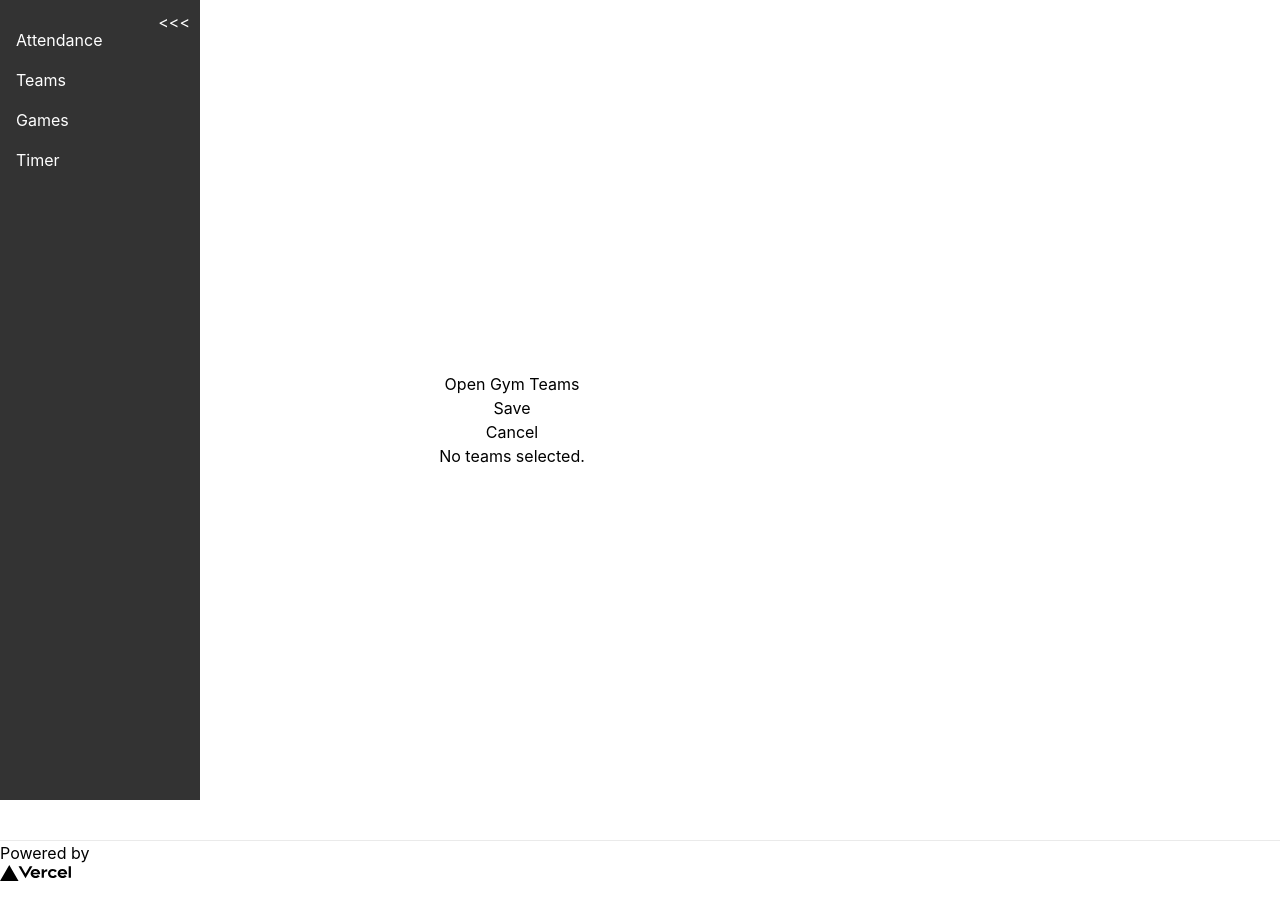
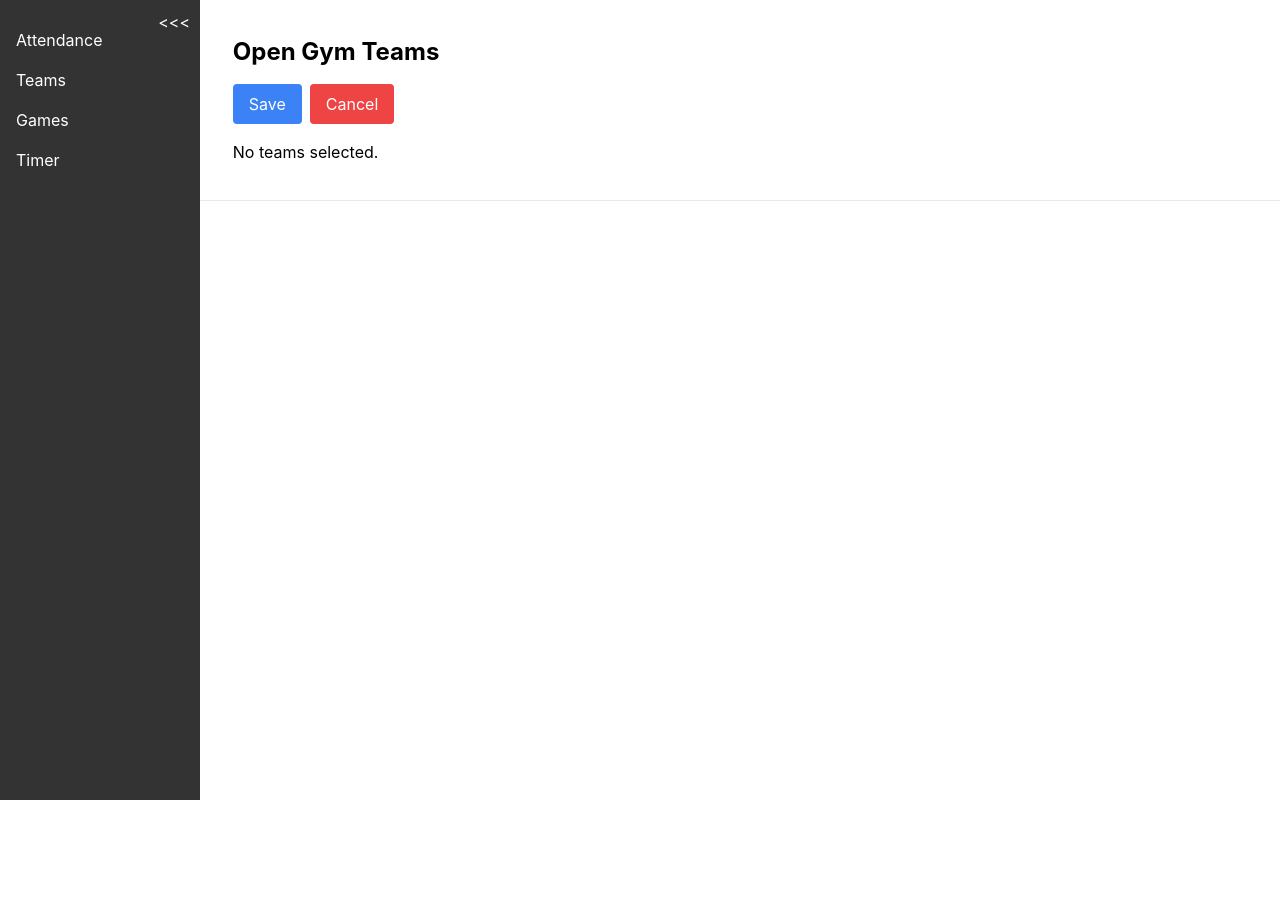
Before and after one commit to jsartin513/open-gym, a Next.js app: page /teams in a window 1280 px wide. Both pictures are taken after a click on the button "Edit". Shown: the top 920 px of the page. After the commit the page ends 800 px from the top, so only its background shows below. Built offline with nearby package versions, Linux system fonts and the light colour scheme.

Commit message:
Fix styles on team editing page

```diff
--- a/src/pages/teams.js
+++ b/src/pages/teams.js
@@ -1,6 +1,5 @@
 import React, { useEffect, useState } from "react";
 import Layout from "../components/(layout)/layout";
-import styles from "../styles/Home.module.css";
 
 const TeamsPage = () => {
   const [selectedTeams, setSelectedTeams] = useState([]);
@@ -77,26 +76,32 @@ const TeamsPage = () => {
 
   return (
     <Layout>
-      <div className={styles.container}>
-        <h1>Open Gym Teams</h1>
-        <button onClick={handleEditToggle}>
+      <div className="container mx-auto p-4" style={{ paddingLeft: 'calc(20% + 1rem)' }}> {/* Adjusted padding */}
+        <h1 className="text-2xl font-bold mb-4">Open Gym Teams</h1>
+        <button
+          onClick={handleEditToggle}
+          className="bg-blue-500 text-white px-4 py-2 rounded hover:bg-blue-700 mb-4"
+        >
           {isEditMode ? "Save" : "Edit"}
         </button>
         {isEditMode && (
-          <button onClick={handleCancelEdit}>
+          <button
+            onClick={handleCancelEdit}
+            className="bg-red-500 text-white px-4 py-2 rounded hover:bg-red-700 mb-4 ml-2"
+          >
             Cancel
           </button>
         )}
-        <div className={styles.teamsLists}>
+        <div className="grid grid-cols-1 md:grid-cols-2 lg:grid-cols-3 gap-4"> {/* Adjusted grid layout */}
           {selectedTeams.length === 0 ? (
             <p>No teams selected.</p>
           ) : (
             selectedTeams.map((team, teamIndex) => (
-              <div key={teamIndex} className={styles.team}>
-                Team {teamIndex + 1}
-                <ul>
+              <div key={teamIndex} className="bg-white shadow-md rounded-lg p-4">
+                <h2 className="text-xl font-semibold mb-2">Team {teamIndex + 1}</h2>
+                <ul className="list-disc pl-5">
                   {team.map((member, memberIndex) => (
-                    <li key={memberIndex}>
+                    <li key={memberIndex} className="mb-2">
                       {isEditMode ? (
                         <>
                           <input
@@ -109,6 +114,7 @@ const TeamsPage = () => {
                                 e.target.value
                               )
                             }
+                            className="border rounded p-1 mr-2"
                           />
                           <select
                             value={
@@ -123,6 +129,7 @@ const TeamsPage = () => {
                                 e.target.value
                               )
                             }
+                            className="border rounded p-1 mr-2"
                           >
                             <option value="">Move to...</option>
                             {selectedTeams.map(
@@ -141,6 +148,7 @@ const TeamsPage = () => {
                             onClick={() =>
                               handleRemovePlayer(teamIndex, memberIndex)
                             }
+                            className="bg-red-500 text-white px-2 py-1 rounded hover:bg-red-700"
                           >
                             Remove
                           </button>
@@ -152,7 +160,10 @@ const TeamsPage = () => {
                   ))}
                 </ul>
                 {isEditMode && (
-                  <button onClick={() => handleAddPlayer(teamIndex)}>
+                  <button
+                    onClick={() => handleAddPlayer(teamIndex)}
+                    className="bg-green-500 text-white px-4 py-2 rounded hover:bg-green-700 mt-2"
+                  >
                     Add Player
                   </button>
                 )}
```
